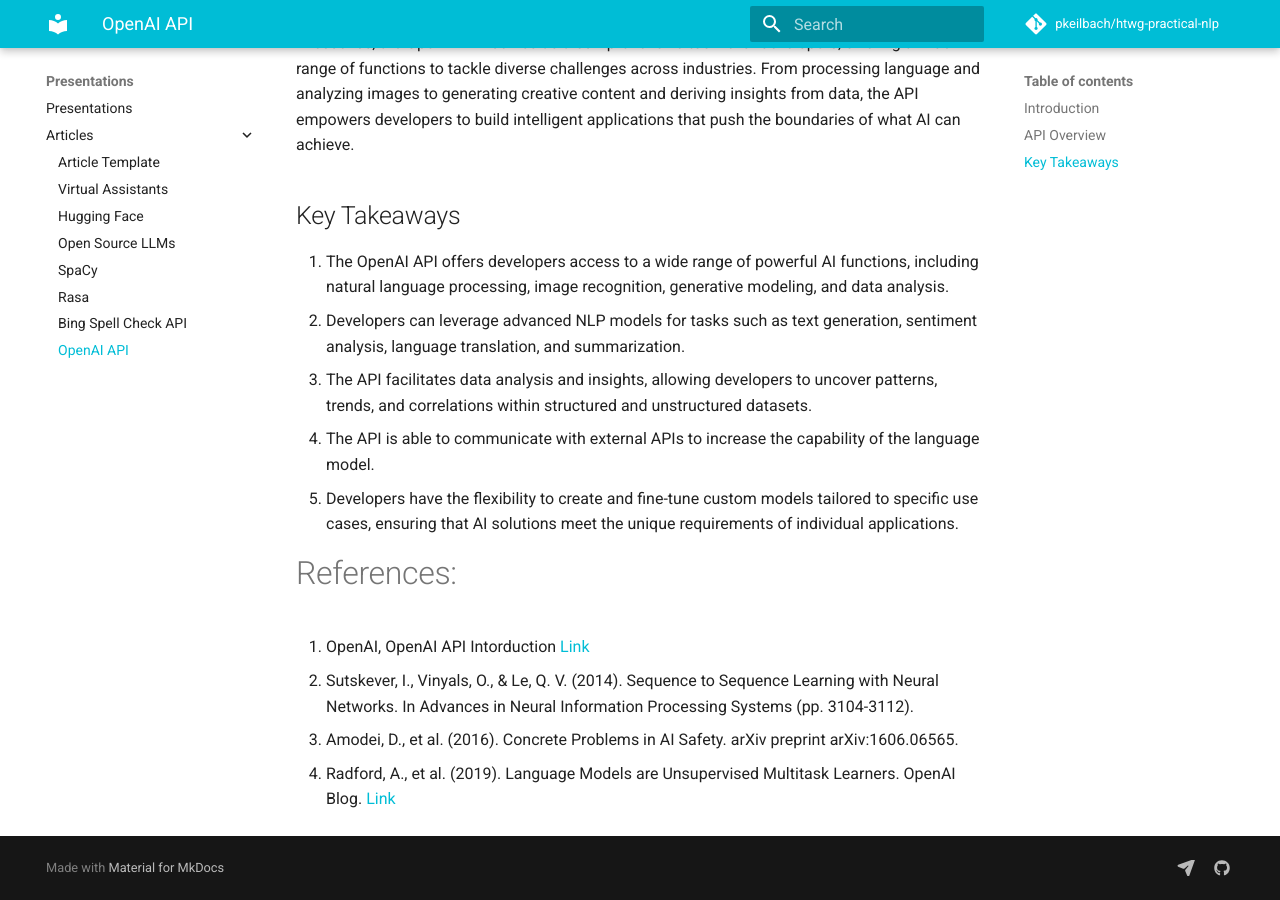
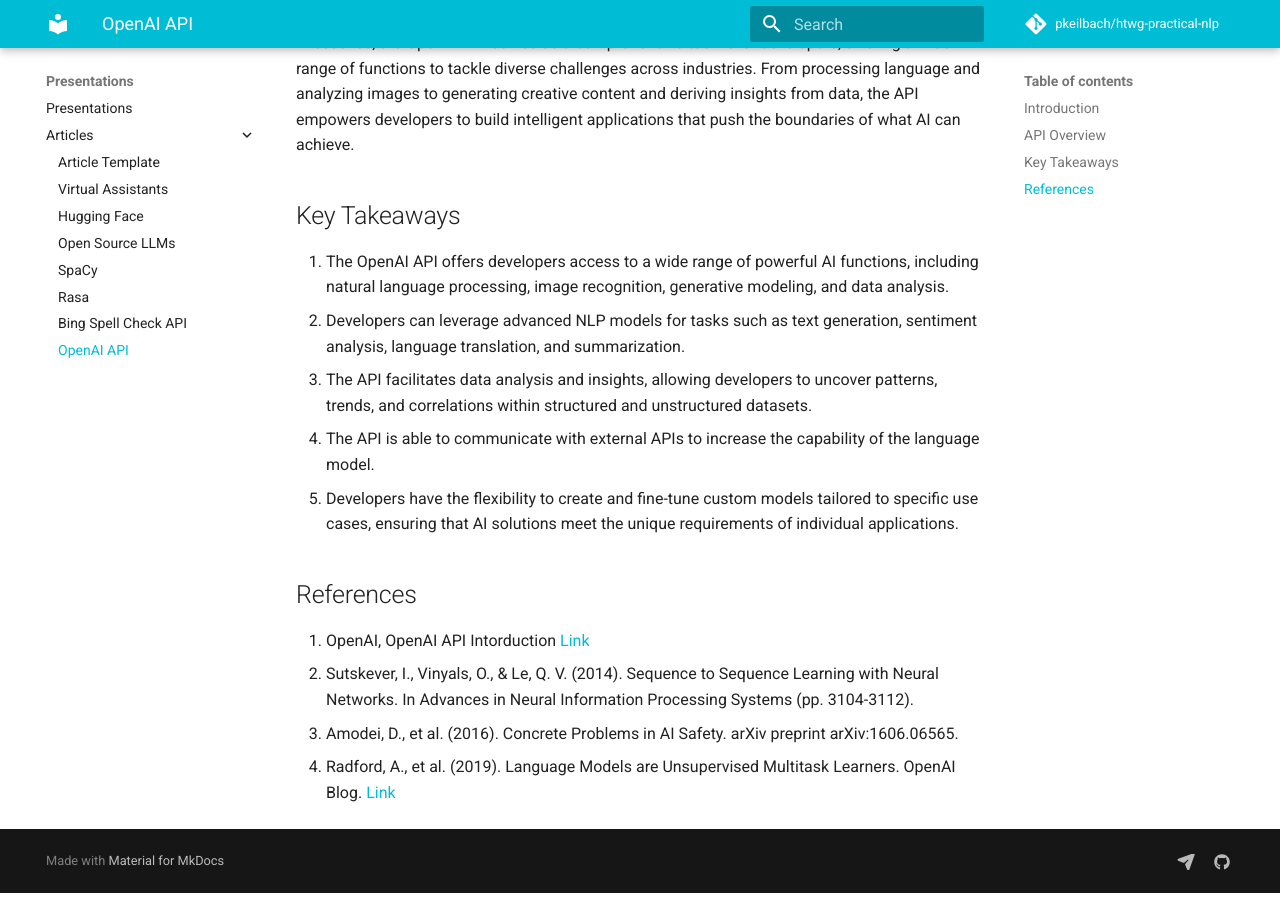
Before and after one commit to pkeilbach/htwg-practical-nlp, an MkDocs documentation site: the page built from docs/presentations/articles/openai_api.md, in a window 1280 px wide and 900 px high, scrolled down 2779 px. Built offline with MkDocs 1.6.1 and Material for MkDocs 9.7.7, drawn with Linux system fonts in a browser that asks for light colours; comment, search, counter and statistics services are not loaded.

Commit message:
Update docs/presentations/articles/openai_api.md
Co-authored-by: Pascal Keilbach <28002199+pkeilbach@users.noreply.github.com>

```diff
--- a/docs/presentations/articles/openai_api.md
+++ b/docs/presentations/articles/openai_api.md
@@ -63,7 +63,7 @@
 4. The API is able to communicate with external APIs to increase the capability of the language model.
 5. Developers have the flexibility to create and fine-tune custom models tailored to specific use cases, ensuring that AI solutions meet the unique requirements of individual applications.
 
-# References:
+## References
 
 1. OpenAI, OpenAI API Intorduction [Link](https://platform.openai.com/docs/introduction)
 2. Sutskever, I., Vinyals, O., & Le, Q. V. (2014). Sequence to Sequence Learning with Neural Networks. In Advances in Neural Information Processing Systems (pp. 3104-3112).
```
